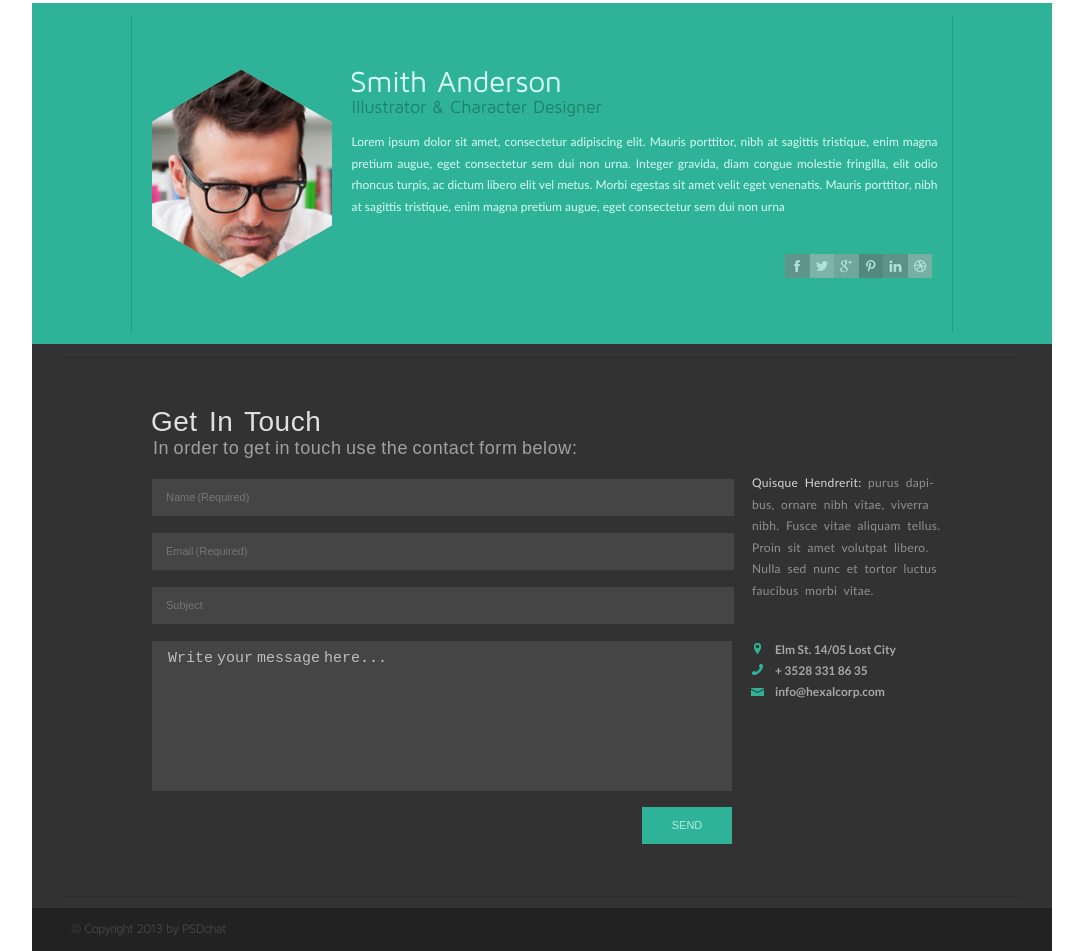
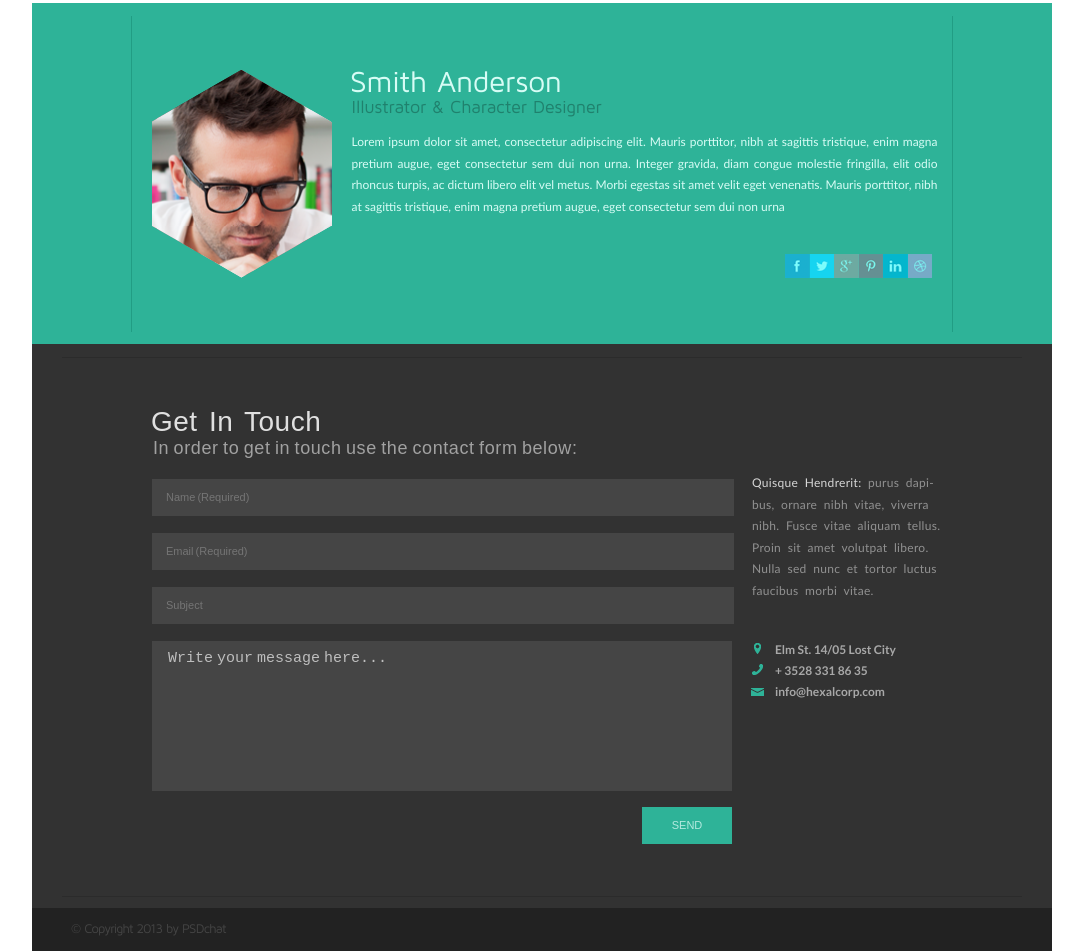
Before and after one commit to smokedeath/hexal, a website: page index.html in a window 1280 px wide. Shown: the part 781-1732 px from the top of the page, without its empty margins (98-1181 px from the left). Drawn offline with Linux system fonts and the light colour scheme.

Commit message:
project complete

```diff
--- a/index.html
+++ b/index.html
@@ -142,12 +142,12 @@
                         enim magna pretium augue, eget consectetur sem dui non urna
                     </p>
                     <div class="social">
-                        <a href="https://www.facebook.com/" target="_blank"><img src="assets/png/social/Facebook@1X.png"></a>
-                        <a href="https://twitter.com/" target="_blank"><img src="assets/png/social/Twitter@1X.png"></a>
-                        <a href="https://plus.google.com" target="_blank"><img src="assets/png/social/Google@1X.png"></a>
-                        <a href="https://www.pinterest.com/" target="_blank"><img src="assets/png/social/Pinterest@1X.png"></a>
-                        <a href="https://www.linkedin.com/" target="_blank"><img src="assets/png/social/Linkedin@1X.png"></a>
-                        <a href="https://dribbble.com/" target="_blank"><img src="assets/png/social/Dribbble@1X.png"></a>
+                        <div class="tint"><a href="https://www.facebook.com/" target="_blank"><img src="assets/png/social/Facebook@1X.png"></a></div>
+                        <div class="tint"><a href="https://twitter.com/" target="_blank"><img src="assets/png/social/Twitter@1X.png"></a></div>
+                        <div class="tint"><a href="https://plus.google.com" target="_blank"><img src="assets/png/social/Google@1X.png"></a></div>
+                        <div class="tint"><a href="https://www.pinterest.com/" target="_blank"><img src="assets/png/social/Pinterest@1X.png"></a></div>
+                        <div class="tint"><a href="https://www.linkedin.com/" target="_blank"><img src="assets/png/social/Linkedin@1X.png"></a></div>
+                        <div class="tint"><a href="https://dribbble.com/" target="_blank"><img src="assets/png/social/Dribbble@1X.png"></a></div>
                     </div>
                 </div>
             </div>
--- a/style.css
+++ b/style.css
@@ -214,17 +214,28 @@ main {
     z-index: 0;
 }
 .social {
-    text-align: right;
     font-size: 0px;
     margin: 33.5px 7px;
+    display: flex;
+    justify-content: flex-end;
 }
-.social a img {
+.tint {
+    position: relative;
     cursor: pointer;
-    filter: hue-rotate(123deg) brightness(1.4) opacity(60%) grayscale(100%)
 }
-.social a img:hover {
-    filter: none;
+.tint:before {
+    content: "";
+    display: block;
+    position: absolute;
+    top: 0;
+    bottom: 0;
+    left: 0;
+    right: 0;
+    background: rgba(0,255,255, 0.5);
+    transition: all .3s linear;
 }
+.tint:hover:before { background: none; }
+
 footer {
     height: 607px;
     width: 1020px;
```
